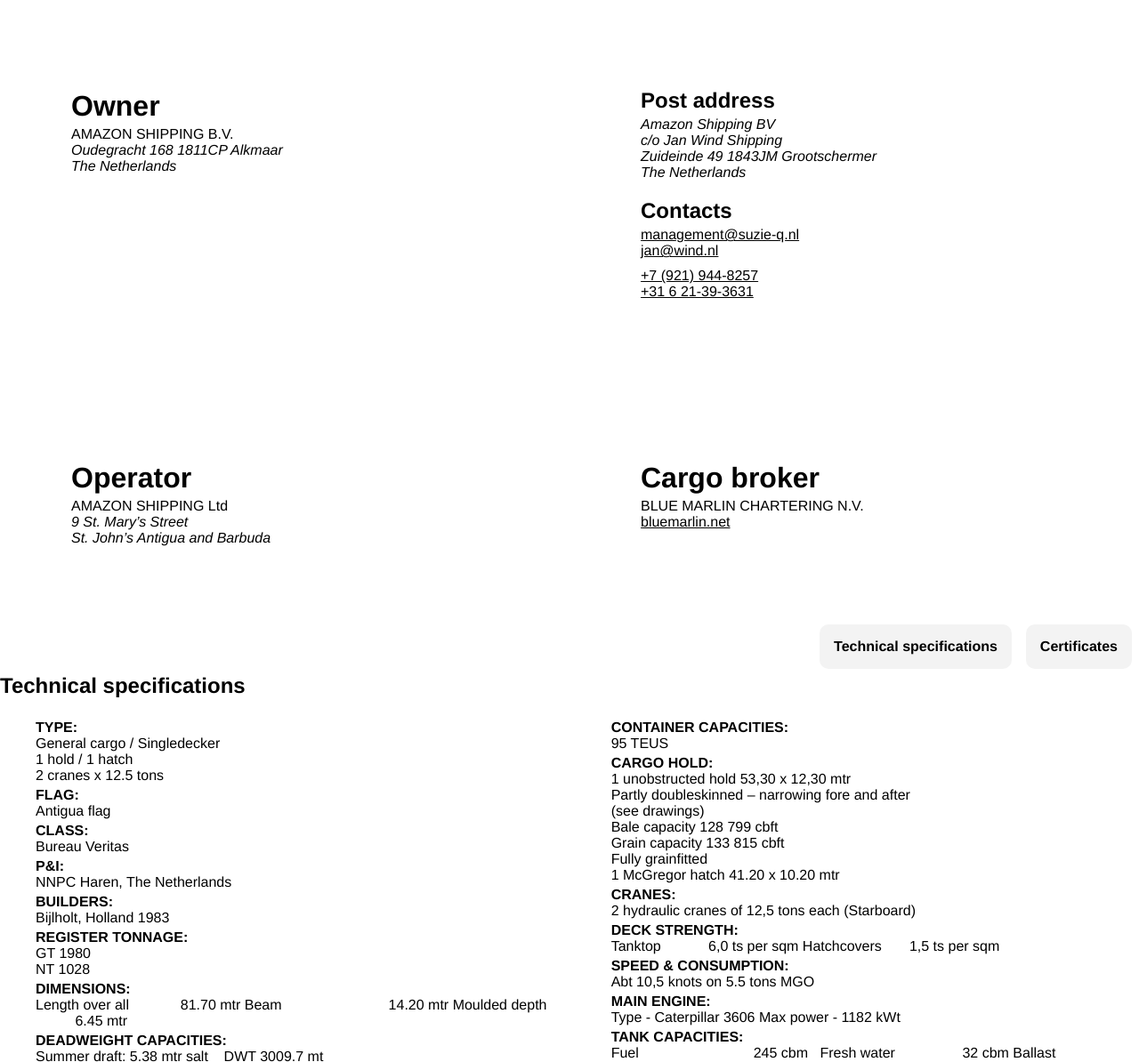
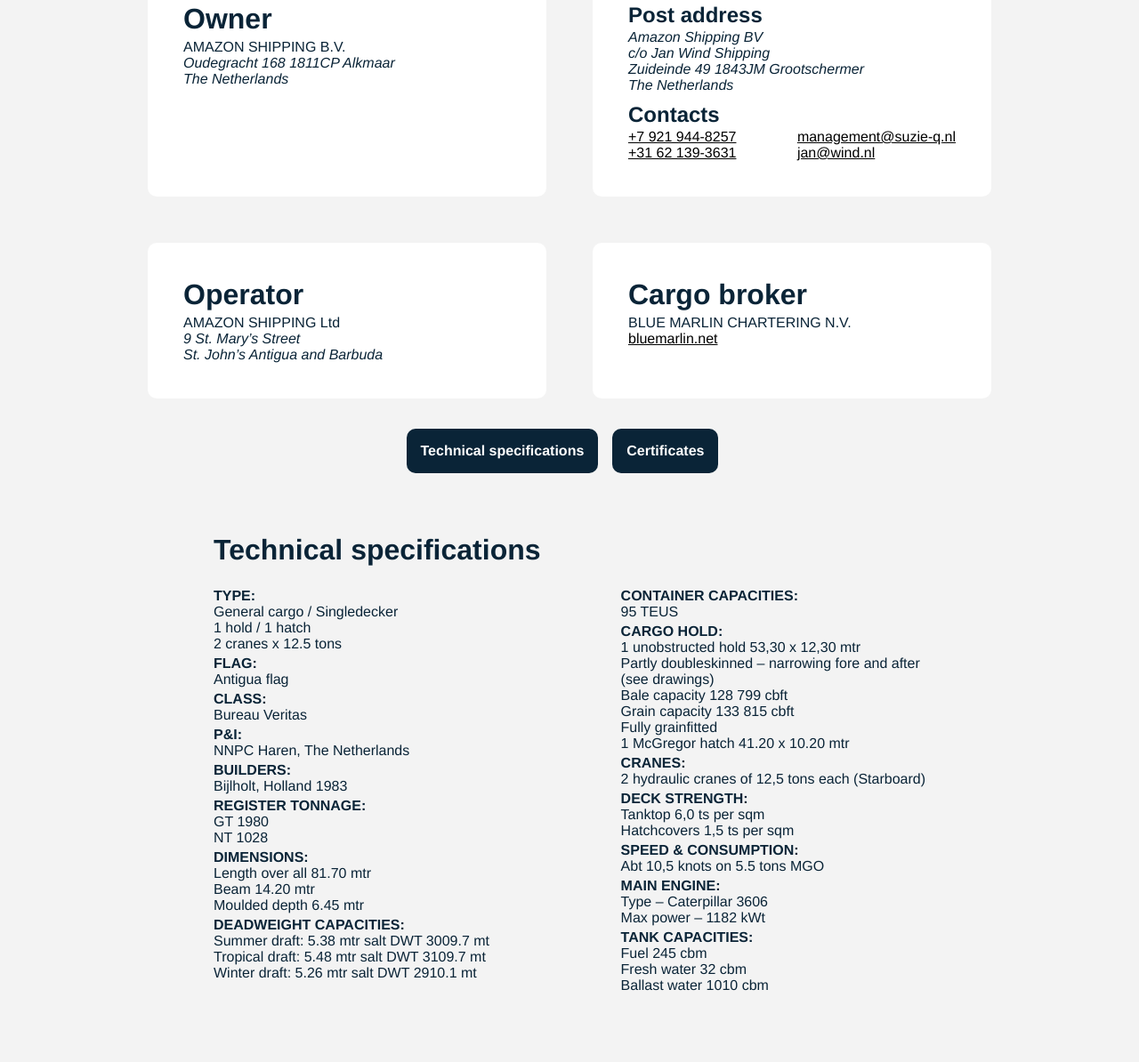
Before and after one commit to borovoff/sq, a plain HTML site: page index.html in a window 1280 px wide. Shown: the part 63-1257 px from the top of the page at 89% size. Drawn offline with Linux system fonts and the light colour scheme.

Commit message:
add styles

```diff
--- a/index.html
+++ b/index.html
@@ -2,7 +2,7 @@
 <html lang="en">
 <head>
     <meta charset="UTF-8">
-    <title>Suzie-Q</title>
+    <title>Cargo vessel Suzie-Q</title>
     <meta name="viewport" content="width=device-width, initial-scale=1.0, maximum-scale=1.0, user-scalable=no"/>
     <meta
             name="keywords"
@@ -22,7 +22,6 @@
 <div class="column">
     <div class="info">
         <div class="info-container">
-            <h1>Cargo vessel Suzie-Q</h1>
             <div class="info-blocks">
                 <div class="block">
                     <h1>Owner</h1>
@@ -40,15 +39,15 @@
                         Zuideinde 49 1843JM Grootschermer<br>
                         The Netherlands
                     </address>
-                    <h2>Contacts</h2>
-                    <div class="column">
+                    <h2 style="margin-top: 10px">Contacts</h2>
+                    <div class="row-contact">
                         <div class="column">
+                            <a href="tel:+7 921 944-8257">+7 921 944-8257</a>
+                            <a href="tel:+31 6 21 39-3631">+31 62 139-3631</a>
+                        </div>
+                        <div class="column contact">
                             <a href="mailto:management@suzie-q.nl">management@suzie-q.nl</a>
                             <a href="mailto:jan@wind.nl">jan@wind.nl</a>
-                        </div>
-                        <div class="column contact">
-                            <a href="tel:+7 (921) 944-8257">+7 (921) 944-8257</a>
-                            <a href="tel:+31 6 21-39-3631">+31 6 21-39-3631</a>
                         </div>
                     </div>
                 </div>
@@ -74,7 +73,7 @@
 
     </div>
     <div id="specs" class="specs">
-        <h2>Technical specifications</h2>
+        <h1>Technical specifications</h1>
         <div class="specs-row">
             <ul>
                 <li>
@@ -106,15 +105,15 @@
                 </li>
                 <li>
                     <h4>DIMENSIONS:</h4>
-                    Length over all             81.70 mtr
-                    Beam                           14.20 mtr
-                    Moulded depth           6.45 mtr
+                    Length over all 81.70 mtr<br>
+                    Beam 14.20 mtr<br>
+                    Moulded depth 6.45 mtr
                 </li>
                 <li>
                     <h4>DEADWEIGHT CAPACITIES:</h4>
-                    Summer draft: 5.38 mtr salt    DWT 3009.7 mt<br>
-                    Tropical draft:  5.48 mtr salt    DWT 3109.7 mt<br>
-                    Winter draft:     5.26 mtr salt    DWT 2910.1 mt
+                    Summer draft: 5.38 mtr salt DWT 3009.7 mt<br>
+                    Tropical draft: 5.48 mtr salt DWT 3109.7 mt<br>
+                    Winter draft: 5.26 mtr salt DWT 2910.1 mt
                 </li>
             </ul>
 
@@ -139,8 +138,8 @@
                 </li>
                 <li>
                     <h4>DECK STRENGTH:</h4>
-                    Tanktop            6,0 ts per sqm
-                    Hatchcovers       1,5 ts per sqm
+                    Tanktop 6,0 ts per sqm<br>
+                    Hatchcovers 1,5 ts per sqm
                 </li>
                 <li>
                     <h4>SPEED & CONSUMPTION:</h4>
@@ -148,14 +147,14 @@
                 </li>
                 <li>
                     <h4>MAIN ENGINE:</h4>
-                    Type - Caterpillar 3606
-                    Max power - 1182 kWt
+                    Type – Caterpillar 3606<br>
+                    Max power – 1182 kWt<br>
                 </li>
                 <li>
                     <h4>TANK CAPACITIES:</h4>
-                    Fuel                             245 cbm
-                    Fresh water                 32 cbm
-                    Ballast water              1010 cbm
+                    Fuel 245 cbm<br>
+                    Fresh water 32 cbm<br>
+                    Ballast water 1010 cbm
                 </li>
             </ul>
         </div>
@@ -165,8 +164,8 @@
         <img src="drawings/front.gif" class="draw">
         <img src="drawings/hold_ceiling.jpg" class="draw">
     </div>
-    <div id="certificates" class="specs">
-        <h2>Certificates</h2>
+    <div id="certificates" class="certs">
+        <h1>Certificates</h1>
         <div class="cert-row">
             <a href="#" class="certificate">Certificate of Bareboat Charter Registry</a>
             <a href="#" class="certificate">Certificate of Classification</a>
@@ -190,6 +189,21 @@
             <a href="#" class="certificate">International Energy Efficiency Certificate</a>
         </div>
     </div>
+    <div class="photos">
+        <img src="images/1.jpg" class="draw">
+        <img src="images/2.jpg" class="draw">
+        <img src="images/3.jpg" class="draw">
+        <img src="images/4.jpg" class="draw">
+        <img src="images/5.jpg" class="draw">
+        <img src="images/6.jpg" class="draw">
+        <img src="images/7.jpg" class="draw">
+        <img src="images/8.jpg" class="draw">
+        <img src="images/9.jpg" class="draw">
+        <img src="images/11.jpg" class="draw">
+        <img src="images/12.jpg" class="draw">
+        <img src="images/13.jpg" class="draw">
+        <img src="images/14.jpg" class="draw">
+    </div>
 </div>
 <footer>
     AMAZON SHIPPING was born in 2002 and created by small group of enthusiastic people, seamen and specialists in their fields.<br>
--- a/styles.css
+++ b/styles.css
@@ -1,18 +1,32 @@
 :root {
-
+    --card-margin-width: 30px;
+    --column-margin: 100px;
+    --base-color: #0a2437;
+    --blue-color: #b7f2ed;
+    --logo-diameter: 60px;
+    --background-color: #f3f3f3;
+    --border-radius: 10px;
 }
 
 body {
     font-family: Helvetica, sans-serif;
-    margin: 0;
+    margin: 0 6px;
+    color: var(--base-color);
+    background-color: var(--background-color);
 }
 
 a {
     color: black;
 }
 
-h1, h2 {
+h1 {
     margin-bottom: 4px;
+    margin-top: 0;
+}
+
+h2 {
+    margin-bottom: 2px;
+    margin-top: 0;
 }
 
 .column {
@@ -24,16 +38,22 @@
     display: flex;
 }
 
+.row-contact {
+    display: flex;
+    justify-content: space-between;
+    width: 100%;
+}
+
 .info {
     display: flex;
     flex-direction: column;
-    height: 100vh;
-    width: 100%;
 }
 
 .info-container {
     display: flex;
     flex-direction: column;
+    max-width: 1000px;
+    margin: auto;
 }
 
 .info-blocks {
@@ -42,19 +62,21 @@
 }
 
 .contact {
-    margin-top: 10px;
+    margin-left: 10px;
 }
 
 .block {
-    flex: 1 0 35%;
-    margin: 40px;
+    flex: 1 0 25%;
+    margin: 26px;
     padding: 40px;
-    border-radius: 10px;
+    border-radius: var(--border-radius);
+    background-color: white;
 }
 
 .buttons {
     display: flex;
-    justify-content: flex-end;
+    justify-content: center;
+    margin-right: 16px;
 }
 
 .button {
@@ -65,11 +87,18 @@
     text-decoration: none;
     text-align: center;
     font-weight: bold;
-    background-color: #f3f3f3;
+    background-color: var(--base-color);
+    color: white;
+}
+
+.button:hover {
+    background-color: white;
+    color: var(--base-color);
 }
 
 ul {
     list-style-type: none;
+    padding-left: 0;
 }
 
 h4 {
@@ -79,33 +108,50 @@
 .specs {
     display: flex;
     flex-direction: column;
+    margin: 60px auto;
+    width: 800px;
 }
 
 .specs-row {
     display: flex;
+    flex-wrap: wrap;
+    justify-content: space-between;
 }
 
 .drawings {
     display: flex;
     flex-wrap: wrap;
+    justify-content: center;
 }
 
 .draw {
     height: 300px;
+    margin: 10px;
+    border-radius: var(--border-radius);
 }
 
-.specs {
+.certs {
     display: flex;
     flex-direction: column;
+    max-width: 800px;
+    margin: 60px auto;
 }
 
 .cert-row {
     display: flex;
     flex-wrap: wrap;
+    justify-content: space-between;
 }
 
 .certificate {
-    width: 500px;
+    width: 400px;
+    margin-bottom: 3px;
+}
+
+.photos {
+    display: flex;
+    flex-wrap: wrap;
+    justify-content: center;
 }
 
 footer {
```
Also changed, not shown: drawings/front.gif (added), drawings/hold_ceiling.jpg (added), drawings/main.gif (added), images/1.jpg (added), images/13.jpg (added), images/14.jpg (added), 12 other files.
